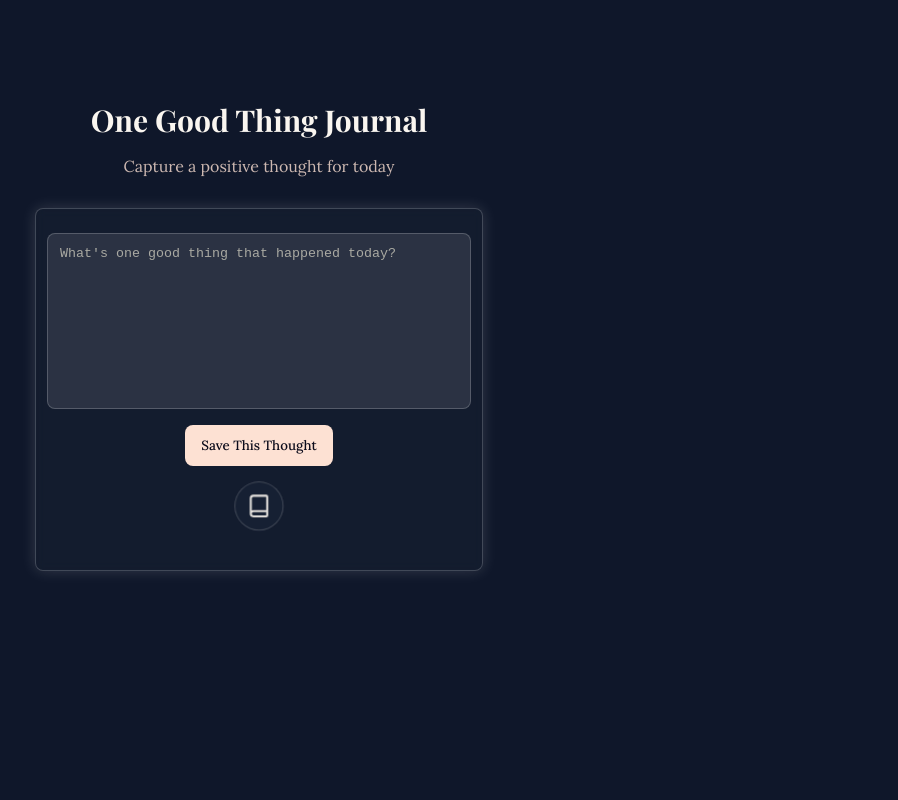
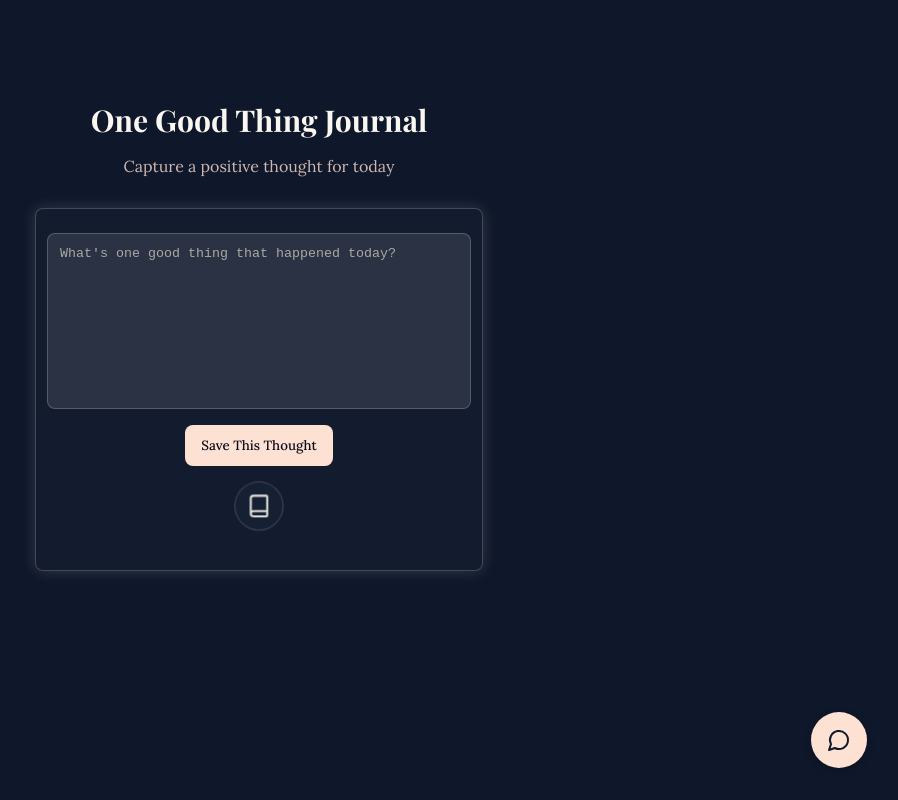
Before and after one commit to Syazwani-s246/yay-journal, a Next.js app: page / in a window 1280 px wide. Shown: the whole page, without its empty margins (381-1279 px from the left). Built offline with nearby package versions, Linux system fonts and the light colour scheme.

Commit message:
add journal entry feature with localStorage persistence and dynamic night sky background

```diff
--- a/src/app/page.tsx
+++ b/src/app/page.tsx
@@ -5,14 +5,22 @@ import { v4 as uuidv4 } from "uuid"; // Unique ID generator
 import JournalEntry from "@/app/components/JournalEntry";
 import JournalBook from "@/app/components/JournalBook";
 import NightSky from "@/app/components/NightSky";
+import GuideChat from "./components/GuideChat";
 
 // ✅ FIXED: Use `import type`
 import type { JournalEntry as JournalEntryType } from "@/app/lib/journalUtils";
 import { loadEntriesFromLocalStorage, saveEntriesToLocalStorage, generateStarPosition } from "@/app/lib/journalUtils";
 
+
 const Journal: React.FC = () => {
   const [entries, setEntries] = useState<JournalEntryType[]>([]);
   const [isBookOpen, setIsBookOpen] = useState(false);
+
+   // Add this to debug
+   useEffect(() => {
+    console.log('isBookOpen:', isBookOpen);
+  }, [isBookOpen]);
+
 
   // Load entries from local storage on initial render
   useEffect(() => {
@@ -54,6 +62,9 @@ const Journal: React.FC = () => {
         isOpen={isBookOpen}
         onClose={() => setIsBookOpen(false)}
       />
+
+      {/* Guide Chat */}
+      <GuideChat />
     </div>
   );
 };
```
